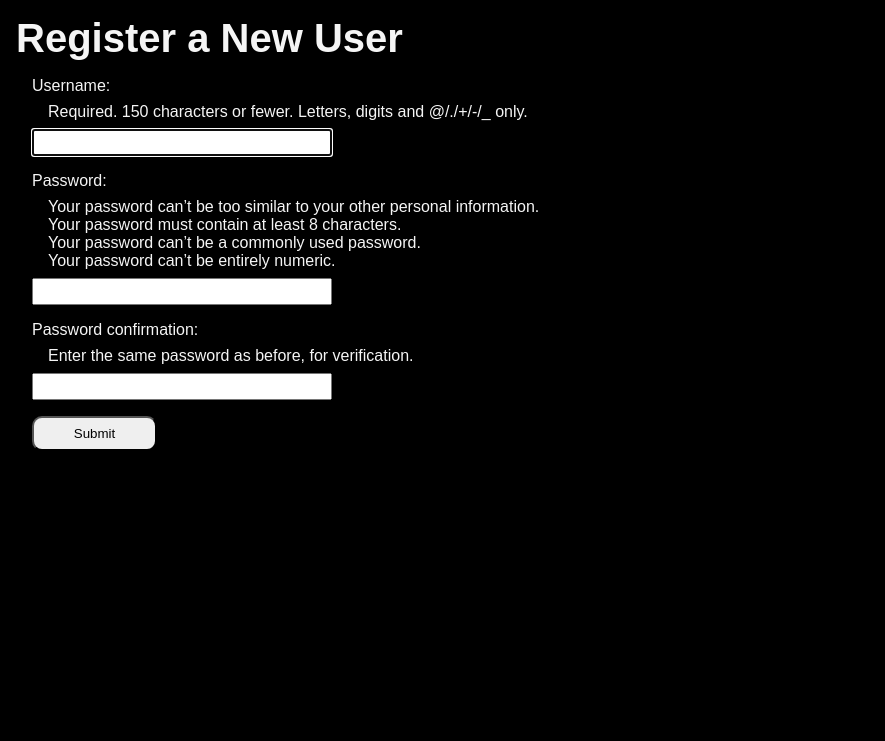
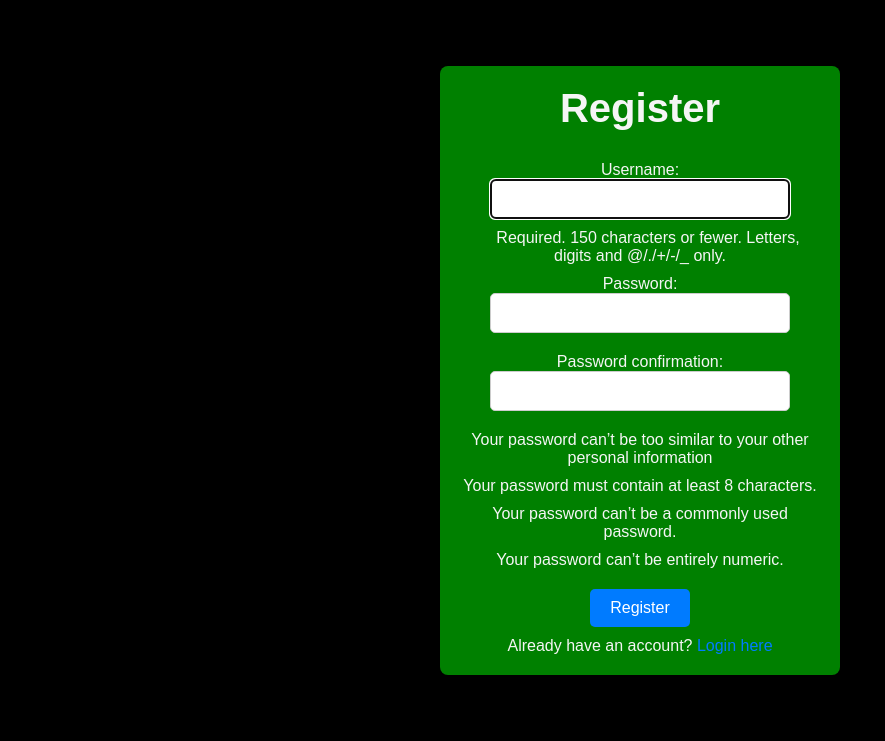
Before and after one commit to EmoPKFR/Brain-Games-Website-with-Django, a Django app: page /users/register/ in a window 1280 px wide. Shown: the part 100-841 px from the top of the page, without its empty margins (0-885 px from the left). Before the commit the page ends 549 px from the top, so only its background shows below. Run offline with Django 5.2, Linux system fonts and the light colour scheme.

Commit message:
updated /login and /register pages to look better

```diff
--- /dev/null
+++ b/static/css/auth.css
@@ -0,0 +1,78 @@
+.auth-container {
+    max-width: 400px;
+    margin: 50px auto; /* Center horizontally with margin from top */
+    padding: 20px;
+    background-color: green;
+    border-radius: 8px;
+    box-shadow: 0 4px 8px rgba(0, 0, 0, 0.1);
+    text-align: center;
+}
+
+.auth-container h1 {
+    margin-bottom: 20px;
+    color: whitesmoke;
+}
+
+.auth-container form {
+    display: flex;
+    flex-direction: column;
+    align-items: center;
+}
+
+.auth-container form p {
+    margin-top: 10px;
+}
+
+.auth-container form button {
+    padding: 10px 20px;
+    border: none;
+    border-radius: 5px;
+    background-color: #007bff;
+    color: white;
+    font-size: 16px;
+    cursor: pointer;
+    transition: background-color 0.3s;
+    margin-top: 20px;
+}
+
+.auth-container form button:hover {
+    background-color: #0056b3;
+}
+
+.auth-container form input {
+    width: 100%;
+    max-width: 300px;
+    padding: 10px;
+    margin-bottom: 10px;
+    border: 1px solid #ccc;
+    border-radius: 5px;
+    font-size: 16px;
+}
+
+.auth-container a {
+    color: #007bff;
+    text-decoration: none;
+}
+
+.auth-container a:hover {
+    text-decoration: underline;
+}
+
+/* Style for form errors */
+form .errorlist {
+    list-style-type: none;
+    padding: 0;
+    margin: 20px 0;
+    background-color: #f8d7da; /* Light red background for errors */
+    border: 1px solid #f5c6cb; /* Light red border */
+    border-radius: 5px;
+    color: #721c24; /* Dark red text color */
+    font-size: 16px; /* Slightly larger text for better readability */
+    text-align: left;
+    padding: 15px; /* Added padding for better spacing */
+    font-weight: bold; /* Make the text bold */
+}
+
+form .errorlist li {
+    margin-bottom: 10px; /* Increased margin for better spacing */
+}
--- /dev/null
+++ b/users/forms.py
@@ -0,0 +1,15 @@
+from django import forms
+from django.contrib.auth.forms import UserCreationForm
+from django.contrib.auth.models import User
+
+class CustomUserCreationForm(UserCreationForm):
+    class Meta:
+        model = User
+        fields = ('username', 'password1', 'password2')
+
+    def __init__(self, *args, **kwargs):
+        super(CustomUserCreationForm, self).__init__(*args, **kwargs)
+
+        # Remove the help texts for password fields
+        self.fields['password1'].help_text = None
+        self.fields['password2'].help_text = None
--- a/users/templates/users/register.html
+++ b/users/templates/users/register.html
@@ -1,14 +1,25 @@
-{%extends "base.html"%}
+{% extends "base.html" %}
 
-{%block title%}
-Register a New User
-{%endblock%}
+{% load static %}
 
-{%block content%}
-<h1>Register a New User</h1>
-<form class="form-with-validation" action="{% url 'users:register' %}" method="post">
-    {% csrf_token %}
-    {{form}}
-    <button class="form-submit">Submit</button>
-</form>
-{%endblock%}
+{% block title %}Register{% endblock %}
+
+{% block extra_css %}
+    <link rel="stylesheet" href="{% static 'css/auth.css' %}">
+{% endblock %}
+
+{% block content %}
+<div class="auth-container">
+    <h1>Register</h1>
+    <form method="post">
+        {% csrf_token %}
+        {{ form.as_p }}
+        <p>Your password can’t be too similar to your other personal information</p>
+            <p>Your password must contain at least 8 characters.</p>
+            <p>Your password can’t be a commonly used password.</p>
+            <p>Your password can’t be entirely numeric.</p>
+        <button type="submit">Register</button>
+        <p>Already have an account? <a href="{% url 'users:login' %}">Login here</a></p>
+    </form>
+</div>
+{% endblock %}
--- a/users/views.py
+++ b/users/views.py
@@ -1,15 +1,16 @@
 from django.shortcuts import render, redirect
-from django.contrib.auth.forms import UserCreationForm, AuthenticationForm
 from django.contrib.auth import login, logout
+from .forms import CustomUserCreationForm
+from django.contrib.auth.forms import AuthenticationForm
 
 def register_view(request):
     if request.method == "POST":
-        form = UserCreationForm(request.POST)
+        form = CustomUserCreationForm(request.POST)
         if form.is_valid():
             login(request, form.save())
             return redirect("posts:list")
     else:
-        form = UserCreationForm()
+        form = CustomUserCreationForm()
     return render(request, "users/register.html", {"form": form})
 
 def login_view(request):
```
Also changed, not shown: users/templates/users/login.html (+20 -15 lines), db.sqlite3.
